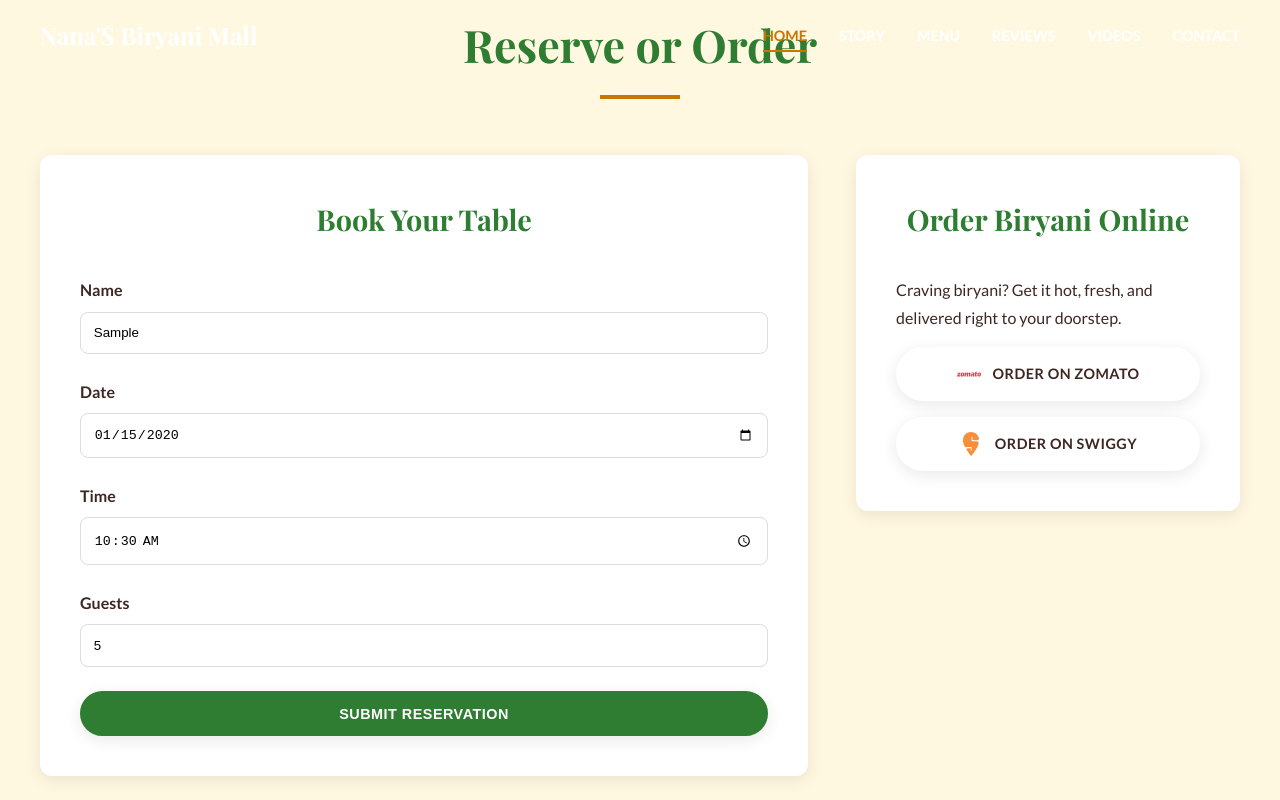
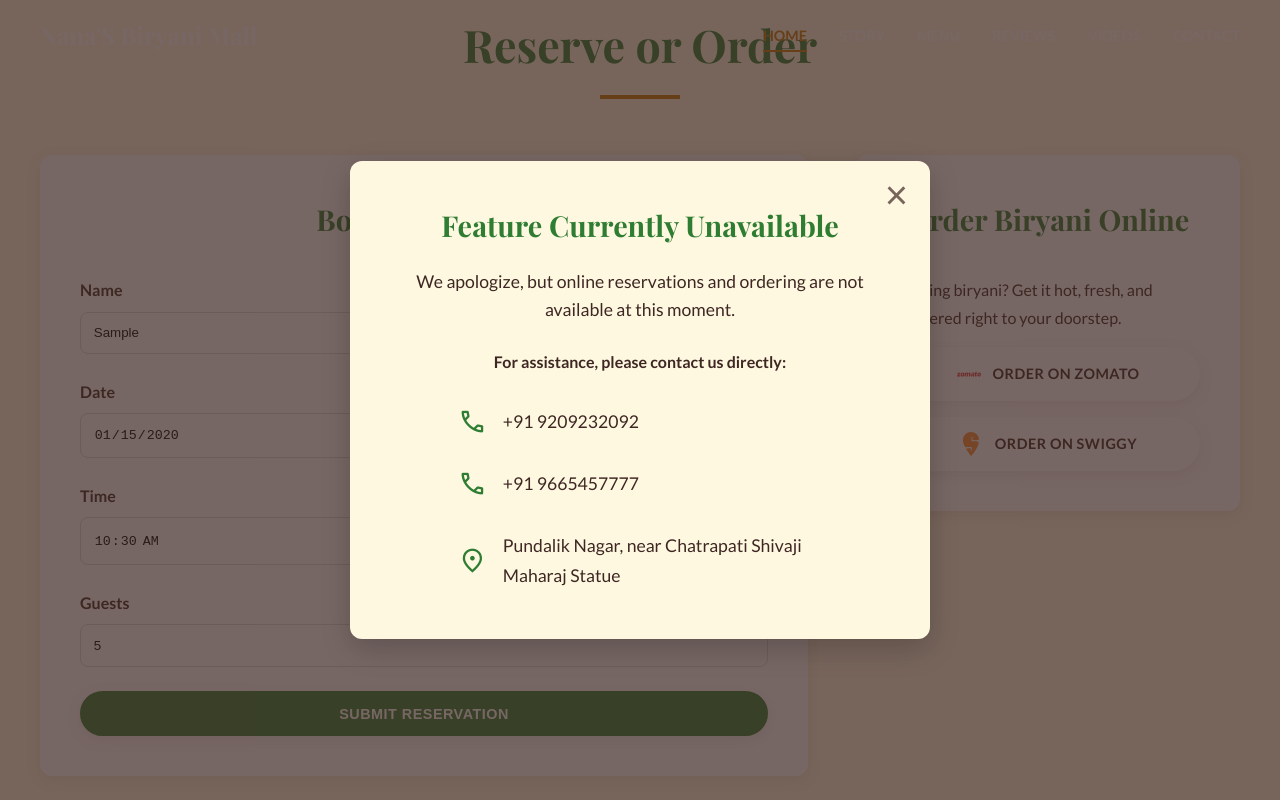
Before and after one commit to fcf2201304d74b514e3809ac9199fc52/39604a38153297e6bebe66a1e87c783b0e1829ca, a plain HTML site: page index.html in a window 1280 px wide. Both pictures are taken after typing "Sample", "2020-01-15", "10:30", "5" into the empty fields and a click on the button "SUBMIT RESERVATION". Shown: the part 4389-5189 px from the top of the page. Drawn offline with nearby package versions, Linux system fonts and the light colour scheme.

Commit message:
Add "Feature Unavailable" modal for online reservations; update styles and scripts accordingly

```diff
--- a/index.html
+++ b/index.html
@@ -66,10 +66,6 @@
     <!-- Hero Section -->
     <header id="home" class="hero">
       <div class="hero-content">
-        <!-- <img
-          src="https://i.imgur.com/sC2gT7s.png"
-          alt="Biryanimall Logo"
-          class="logo" /> -->
         <h1 class="headline">Authentic Biryani</h1>
         <p class="tagline">
           Savor the authentic taste of biryani, crafted with passion and
@@ -263,5 +259,40 @@
         <p>© 2025 Nana'S Biryani Mall. All Rights Reserved.</p>
       </div>
     </footer>
+
+    <!-- Unavailable Feature Modal -->
+    <div
+      id="unavailable-modal"
+      class="modal-overlay"
+      role="dialog"
+      aria-modal="true"
+      aria-labelledby="modal-title"
+      hidden>
+      <div class="modal-content">
+        <button class="modal-close" aria-label="Close modal">×</button>
+        <h3 id="modal-title" class="modal-title">
+          Feature Currently Unavailable
+        </h3>
+        <p class="modal-body">
+          We apologize, but online reservations and ordering are not available
+          at this moment.
+        </p>
+        <p class="modal-prompt">For assistance, please contact us directly:</p>
+        <div class="modal-contact-info">
+          <a href="tel:+919209232092" class="modal-contact-link">
+            <span class="material-symbols-outlined">phone</span>
+            <span>+91 9209232092</span>
+          </a>
+          <a href="tel:+919665457777" class="modal-contact-link">
+            <span class="material-symbols-outlined">phone</span>
+            <span>+91 9665457777</span>
+          </a>
+          <div class="modal-contact-link">
+            <span class="material-symbols-outlined">location_on</span>
+            <span>Pundalik Nagar, near Chatrapati Shivaji Maharaj Statue </span>
+          </div>
+        </div>
+      </div>
+    </div>
   </body>
 </html>
--- a/script.js
+++ b/script.js
@@ -9,14 +9,14 @@ function main() {
 }
 
 /**
- * Sets up all event listeners for static UI elements like the navbar.
+ * Sets up all event listeners for static UI elements.
  */
 function setupStaticEventListeners() {
   setupNavbar();
   setupSmoothScroll();
   setupContentRevealObserver();
-  setupReservationForm();
-  setupNavbarSectionObserver(); // Initial observer setup
+  setupUnavailableFeatureModal(); // Replaces the old reservation form setup
+  setupNavbarSectionObserver();
 }
 
 /**
@@ -42,7 +42,6 @@ async function loadDynamicContent() {
     setupNavbarSectionObserver();
   } catch (error) {
     console.error("Failed to load dynamic content:", error);
-    // In a real app, display a user-friendly error message
   }
 }
 
@@ -135,18 +134,15 @@ function setupNavbar() {
   });
 }
 
-// Setup or re-setup the IntersectionObserver for navbar section highlighting
 function setupNavbarSectionObserver() {
   const navbar = document.querySelector(".navbar");
   const navLinks = document.querySelectorAll(".nav-link");
   const sections = document.querySelectorAll(".content-section, .hero");
 
-  // Disconnect any previous observers by storing it on window (optional, for robustness)
   if (window._navbarSectionObserver) {
     window._navbarSectionObserver.disconnect();
   }
 
-  // IntersectionObserver for smooth transitions
   const sectionObserver = new IntersectionObserver(
     (entries) => {
       entries.forEach((entry) => {
@@ -165,39 +161,18 @@ function setupNavbarSectionObserver() {
     if (section.id) sectionObserver.observe(section);
   });
   window._navbarSectionObserver = sectionObserver;
-
-  // Fallback: scroll event to always highlight the closest section
-  window.addEventListener("scroll", highlightClosestSection, { passive: true });
-
-  function highlightClosestSection() {
-    const scrollY = window.scrollY + navbar.offsetHeight + 2; // +2 for margin
-    let closestSection = null;
-    let minDistance = Infinity;
-    sections.forEach((section) => {
-      if (!section.id) return;
-      const rect = section.getBoundingClientRect();
-      const sectionTop = window.scrollY + rect.top;
-      const distance = Math.abs(scrollY - sectionTop);
-      if (distance < minDistance && scrollY >= sectionTop - 10) {
-        minDistance = distance;
-        closestSection = section;
-      }
-    });
-    if (closestSection) {
-      navLinks.forEach((l) => l.classList.remove("active"));
-      const link = document.querySelector(
-        `.nav-link[href="#${closestSection.id}"]`
-      );
-      if (link) link.classList.add("active");
-    }
-  }
 }
 
 function setupSmoothScroll() {
   document.querySelectorAll('a[href^="#"]').forEach((anchor) => {
     anchor.addEventListener("click", function (e) {
+      const href = this.getAttribute("href");
+      // Prevent modal triggers from smooth scrolling
+      if (["#reservations", "#delivery"].includes(href)) {
+        return;
+      }
       e.preventDefault();
-      const targetElement = document.querySelector(this.getAttribute("href"));
+      const targetElement = document.querySelector(href);
       if (targetElement) targetElement.scrollIntoView({ behavior: "smooth" });
     });
   });
@@ -222,7 +197,7 @@ function setupContentRevealObserver() {
 
 function setupMenuFilter() {
   const filterButtons = document.querySelectorAll(".filter-btn");
-  const menuItems = document.querySelectorAll(".menu-item"); // Re-select after populating
+  const menuItems = document.querySelectorAll(".menu-item");
   if (filterButtons.length === 0 || menuItems.length === 0) return;
 
   filterButtons.forEach((button) => {
@@ -250,23 +225,59 @@ function setupVideoLinks() {
   });
 }
 
-function setupReservationForm() {
+/**
+ * Sets up and manages the "Feature Unavailable" modal.
+ */
+function setupUnavailableFeatureModal() {
+  const modal = document.getElementById("unavailable-modal");
+  if (!modal) return;
+
+  const closeModalBtn = modal.querySelector(".modal-close");
   const form = document.getElementById("reservation-form");
-  if (!form) return;
-  document.getElementById("date").min = new Date().toISOString().split("T")[0];
-  form.addEventListener("submit", (e) => {
+
+  // Elements that will trigger the modal
+  const triggers = [
+    ...form.querySelectorAll("input"),
+    form.querySelector(".form-submit-btn"),
+    document.querySelector(".hero a.secondary-cta"),
+    document.querySelector(".hero a.primary-cta"),
+    ...document.querySelectorAll(".delivery-btn"),
+  ];
+
+  const validTriggers = triggers.filter((el) => el !== null);
+
+  const showModal = (e) => {
     e.preventDefault();
-    let isValid = true;
-    form.querySelectorAll("input[required]").forEach((input) => {
-      const isInvalid = !input.checkValidity() || input.value.trim() === "";
-      input.classList.toggle("error", isInvalid);
-      isValid = !isInvalid && isValid;
-    });
-    if (isValid) {
-      alert(
-        "Reservation submitted successfully! We will contact you shortly to confirm."
-      );
-      form.reset();
+    e.stopPropagation();
+    modal.hidden = false;
+    document.body.style.overflow = "hidden";
+    setTimeout(() => modal.classList.add("visible"), 10);
+  };
+
+  const hideModal = () => {
+    modal.classList.remove("visible");
+    document.body.style.overflow = "";
+    const onTransitionEnd = () => {
+      modal.hidden = true;
+      modal.removeEventListener("transitionend", onTransitionEnd);
+    };
+    modal.addEventListener("transitionend", onTransitionEnd);
+  };
+
+  validTriggers.forEach((trigger) => {
+    trigger.addEventListener("click", showModal);
+  });
+
+  closeModalBtn.addEventListener("click", hideModal);
+  modal.addEventListener("click", (e) => {
+    if (e.target === modal) {
+      hideModal();
+    }
+  });
+
+  window.addEventListener("keydown", (e) => {
+    if (e.key === "Escape" && modal.classList.contains("visible")) {
+      hideModal();
     }
   });
 }
--- a/styles.css
+++ b/styles.css
@@ -639,18 +639,26 @@ img {
   flex-direction: column;
   gap: 0.75rem;
 }
+
 .footer-column.contact p,
 .footer-column.contact a {
   display: flex;
-  align-items: flex-start;
-  gap: 0.85rem;
+  align-items: flex-start; /* Keeps icon at the top for multi-line text */
+  gap: 1rem; /* Increased gap */
   margin-bottom: 1rem;
 }
+
 .footer-column .material-symbols-outlined {
-  font-size: 22px;
-  margin-top: 2px;
+  font-size: 24px; /* Slightly larger icon */
   flex-shrink: 0;
+  margin-top: 3px; /* Fine-tuned vertical alignment */
 }
+
+.footer-column.contact a .material-symbols-outlined {
+  margin-top: 0; /* Reset for single-line links */
+  align-self: center; /* Center vertically for single-line items */
+}
+
 .social-icons {
   display: flex;
   gap: 1rem;
@@ -683,6 +691,114 @@ img {
   font-size: 0.9rem;
 }
 
+/* === MODAL STYLES === */
+.modal-overlay {
+  position: fixed;
+  inset: 0;
+  background: rgba(62, 39, 35, 0.7); /* Dark overlay using text color */
+  display: flex;
+  align-items: center;
+  justify-content: center;
+  z-index: 2000;
+  padding: 1rem;
+  opacity: 0;
+  visibility: hidden;
+  transition: opacity 0.4s ease, visibility 0s 0.4s;
+}
+
+.modal-overlay.visible {
+  opacity: 1;
+  visibility: visible;
+  transition: opacity 0.4s ease;
+}
+
+.modal-content {
+  background: var(--background-color);
+  padding: 2.5rem;
+  border-radius: 12px;
+  box-shadow: 0 10px 30px rgba(0, 0, 0, 0.2);
+  max-width: 500px;
+  width: 100%;
+  text-align: center;
+  position: relative;
+  transform: scale(0.9);
+  transition: transform 0.4s cubic-bezier(0.175, 0.885, 0.32, 1.275);
+}
+
+.modal-overlay.visible .modal-content {
+  transform: scale(1);
+}
+
+.modal-close {
+  position: absolute;
+  top: 0.8rem;
+  right: 1rem;
+  background: none;
+  border: none;
+  font-size: 2.5rem;
+  color: var(--text-color);
+  cursor: pointer;
+  line-height: 1;
+  opacity: 0.7;
+  transition: opacity 0.3s ease, transform 0.3s ease;
+}
+
+.modal-close:hover {
+  opacity: 1;
+  transform: rotate(90deg);
+}
+
+.modal-title {
+  font-size: 1.8rem;
+  color: var(--primary-color);
+  margin-bottom: 1rem;
+}
+
+.modal-body {
+  font-size: 1.1rem;
+  line-height: 1.6;
+  margin-bottom: 1rem;
+}
+
+.modal-prompt {
+  font-weight: bold;
+  margin-top: 1.5rem;
+  margin-bottom: 1.5rem;
+}
+
+.modal-contact-info {
+  display: flex;
+  flex-direction: column;
+  gap: 1rem;
+  align-items: flex-start; /* Align items to the left */
+  text-align: left;
+  margin: 0 auto;
+  max-width: 380px; /* Constrain width for better alignment */
+}
+
+.modal-contact-link {
+  display: flex; /* Use flexbox for alignment */
+  align-items: center; /* Vertically center icon and text */
+  gap: 1rem;
+  font-size: 1.1rem;
+  text-decoration: none;
+  color: var(--text-color);
+  padding: 0.5rem;
+  border-radius: 8px;
+  transition: color 0.3s ease, background-color 0.3s ease;
+}
+
+.modal-contact-info a.modal-contact-link:hover {
+  color: var(--secondary-color);
+  background-color: rgba(62, 39, 35, 0.05); /* Subtle hover background */
+}
+
+.modal-contact-link .material-symbols-outlined {
+  color: var(--primary-color);
+  font-size: 1.8rem;
+  flex-shrink: 0; /* Prevent icon from shrinking */
+}
+
 /* === RESPONSIVE BREAKPOINTS === */
 @media (max-width: 768px) {
   .nav-toggle {
@@ -712,6 +828,16 @@ img {
     padding: 2.5rem 0;
     gap: 2.5rem;
   }
+  .modal-content {
+    padding: 2.5rem 1.5rem;
+  }
+  .modal-title {
+    font-size: 1.5rem;
+  }
+  .modal-body,
+  .modal-contact-link {
+    font-size: 1rem;
+  }
 }
 @media (min-width: 600px) {
   .reservation-delivery-grid {
```
